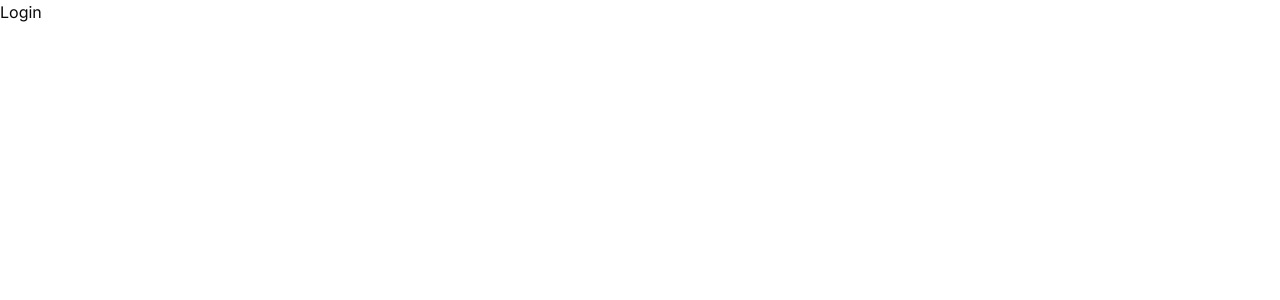
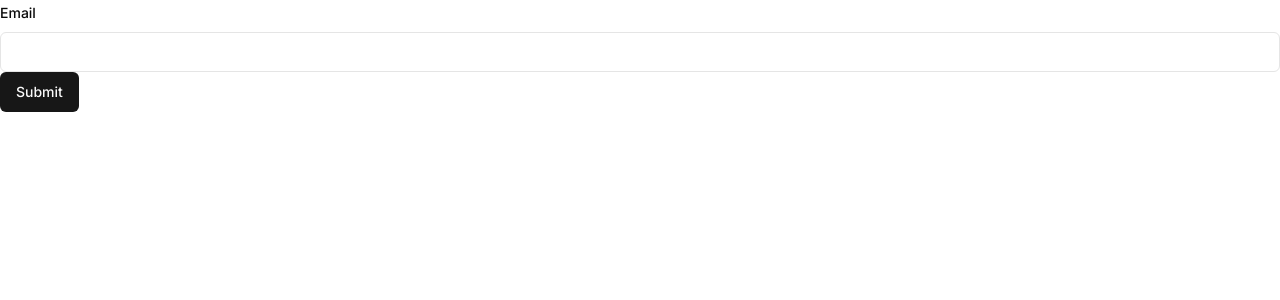
Before and after one commit to FrediLehmann/tippspiel, a Next.js app: page /en/login in a window 1280 px wide. Shown: the top 300 px of the page. Built offline with nearby package versions, Linux system fonts and the light colour scheme.

Commit message:
create signin form

```diff
--- a/messages/de.json
+++ b/messages/de.json
@@ -1,8 +1,34 @@
 {
   "Home": {
     "metadata": {
-      "title": "Home",
-      "description": "Home page"
+      "description": "Home page",
+      "title": "Home"
     }
+  },
+  "Login": {
+    "metadata": {
+      "description": "Loginseite",
+      "title": "Login"
+    }
+  },
+  "common": {
+    "signInForm": {
+      "email": {
+        "label": "Email"
+      },
+      "formSchemaMessages": {
+        "email": {
+          "required": "E-Mailadresse wird benötigt.",
+          "validated": "Ungültige E-Mail-Adresse."
+        },
+        "password": {
+          "maxLength": "Passwort wird benötigt",
+          "minLength": "Das Passwort muss mindestens 8 Zeichen lang sein",
+          "pattern": "Das Passwort muss mindestens eine Zahl, einen Großbuchstaben, einen Kleinbuchstaben und ein Sonderzeichen enthalten",
+          "required": "Das Passwort kann bis zu 100 Zeichen lang sein"
+        }
+      }
+    },
+    "submit": "Speichern"
   }
 }
--- a/messages/en.json
+++ b/messages/en.json
@@ -1,8 +1,34 @@
 {
   "Home": {
     "metadata": {
-      "title": "Home",
-      "description": "Home page"
+      "description": "Home page",
+      "title": "Home"
+    }
+  },
+  "common": {
+    "signInForm": {
+      "email": {
+        "label": "Email"
+      },
+      "formSchemaMessages": {
+        "email": {
+          "required": "Email address is required.",
+          "validated": "Invalid email address."
+        },
+        "password": {
+          "maxLength": "Password is required",
+          "minLength": "The password must be at least 8 characters long",
+          "pattern": "The password must contain at least one number, one uppercase letter, one lowercase letter, and one special character",
+          "required": "The password can be up to 100 characters long"
+        }
+      }
+    },
+    "submit": "Submit"
+  },
+  "Login": {
+    "metadata": {
+      "description": "Login page",
+      "title": "Login"
     }
   }
 }
--- a/messages/fr.json
+++ b/messages/fr.json
@@ -1,8 +1,34 @@
 {
   "Home": {
     "metadata": {
-      "title": "Home",
-      "description": "Home page"
+      "description": "Home page",
+      "title": "Home"
     }
+  },
+  "Login": {
+    "metadata": {
+      "description": "Page de connexion",
+      "title": "Login"
+    }
+  },
+  "common": {
+    "signInForm": {
+      "email": {
+        "label": "E-mail"
+      },
+      "formSchemaMessages": {
+        "email": {
+          "required": "Adresse e-mail est nécessaire.",
+          "validated": "Adresse e-mail invalide."
+        },
+        "password": {
+          "maxLength": "Mot de passe requis",
+          "minLength": "Le mot de passe doit comporter au moins 8 caractères",
+          "pattern": "Le mot de passe doit contenir au moins un chiffre, une lettre majuscule, une lettre minuscule et un caractère spécial",
+          "required": "Le mot de passe peut contenir jusqu'à 100 caractères"
+        }
+      }
+    },
+    "submit": "Soumettre"
   }
 }
--- a/messages/it.json
+++ b/messages/it.json
@@ -1,8 +1,34 @@
 {
   "Home": {
     "metadata": {
-      "title": "Home",
-      "description": "Home page"
+      "description": "Home page",
+      "title": "Home"
     }
+  },
+  "Login": {
+    "metadata": {
+      "description": "Pagina di login",
+      "title": "Login"
+    }
+  },
+  "common": {
+    "signInForm": {
+      "email": {
+        "label": "E-mail"
+      },
+      "formSchemaMessages": {
+        "email": {
+          "required": "L'indirizzo e-mail è obbligatorio.",
+          "validated": "Indirizzo email non valido."
+        },
+        "password": {
+          "maxLength": "E 'richiesta la password",
+          "minLength": "La password deve essere lunga almeno 8 caratteri",
+          "pattern": "La password deve contenere almeno un numero, una lettera maiuscola, una lettera minuscola e un carattere speciale",
+          "required": "La password può contenere fino a 100 caratteri"
+        }
+      }
+    },
+    "submit": "Invia"
   }
 }
--- /dev/null
+++ b/src/app/[locale]/login/layout.tsx
@@ -0,0 +1,13 @@
+import { ProvideMessages } from "@/components";
+
+export default async function LoginLayout({
+  children,
+}: {
+  children: React.ReactNode;
+}) {
+  return (
+    <ProvideMessages namespaces={["common", "Login"]}>
+      {children}
+    </ProvideMessages>
+  );
+}
--- a/src/app/[locale]/login/page.tsx
+++ b/src/app/[locale]/login/page.tsx
@@ -1,3 +1,20 @@
+import { getTranslations } from "next-intl/server";
+
+import { SignInForm } from "@/components";
+
+export async function generateMetadata({
+  params: { locale },
+}: {
+  params: { locale: string };
+}) {
+  const t = await getTranslations({ locale, namespace: "Login.metadata" });
+
+  return {
+    title: t("title"),
+    description: t("description"),
+  };
+}
+
 export default function Login({
   searchParams,
 }: {
@@ -6,5 +23,9 @@ export default function Login({
   // use redirectUrl to redirect user back to the page they were on before logging in
   const redirectUrl = searchParams?.redirect;
 
-  return <main>Login</main>;
+  return (
+    <main>
+      <SignInForm />
+    </main>
+  );
 }
--- a/src/components/SignInForm/SignInForm.tsx
+++ b/src/components/SignInForm/SignInForm.tsx
@@ -1,3 +1,55 @@
+"use client";
+
+import { z } from "zod";
+import { useForm } from "react-hook-form";
+import { zodResolver } from "@hookform/resolvers/zod";
+import { useTranslations } from "next-intl";
+
+import {
+  Button,
+  Form,
+  FormControl,
+  FormField,
+  FormItem,
+  FormLabel,
+  FormMessage,
+  Input,
+} from "@/components/ui";
+
+import { getFormSchema } from "./getFormSchema";
+
 export default function SignInForm() {
-  return <></>;
+  const t = useTranslations();
+
+  const formSchema = getFormSchema(t);
+  type FormSchema = z.infer<typeof formSchema>;
+  const form = useForm<FormSchema>({
+    resolver: zodResolver(formSchema),
+    defaultValues: {},
+  });
+
+  function onSubmit(values: FormSchema) {
+    console.log(values);
+  }
+
+  return (
+    <Form {...form}>
+      <form onSubmit={form.handleSubmit(onSubmit)}>
+        <FormField
+          control={form.control}
+          name="email"
+          render={({ field }) => (
+            <FormItem>
+              <FormLabel>{t("common.signInForm.email.label")}</FormLabel>
+              <FormControl>
+                <Input {...field} />
+              </FormControl>
+              <FormMessage />
+            </FormItem>
+          )}
+        />
+        <Button type="submit">{t("common.submit")}</Button>
+      </form>
+    </Form>
+  );
 }
--- /dev/null
+++ b/src/components/SignInForm/getFormSchema.ts
@@ -0,0 +1,32 @@
+import * as z from "zod";
+
+import { passwordRegex } from "@/lib/helpers/string";
+
+export function getFormSchema(t: (key: string) => string) {
+  return z
+    .object({
+      email: z
+        .string()
+        .min(1, {
+          message: t("common.signInForm.formSchemaMessages.email.required"),
+        })
+        .email({
+          message: t("common.signInForm.formSchemaMessages.email.validated"),
+        }),
+      password: z
+        .string()
+        .min(1, {
+          message: t("common.signInForm.formSchemaMessages.password.required"),
+        })
+        .min(8, {
+          message: t("common.signInForm.formSchemaMessages.password.minLength"),
+        })
+        .max(100, {
+          message: t("common.signInForm.formSchemaMessages.password.maxLength"),
+        })
+        .regex(passwordRegex, {
+          message: t("common.signInForm.formSchemaMessages.password.pattern"),
+        }),
+    })
+    .required();
+}
--- a/src/components/ui/index.ts
+++ b/src/components/ui/index.ts
@@ -9,4 +9,5 @@ export {
   FormMessage,
   useFormField,
 } from "./form";
+export { Input } from "./input";
 export { Label } from "./label";
--- /dev/null
+++ b/src/components/ui/input.tsx
@@ -0,0 +1,25 @@
+import * as React from "react";
+
+import { cn } from "@/lib/utils";
+
+export interface InputProps
+  extends React.InputHTMLAttributes<HTMLInputElement> {}
+
+const Input = React.forwardRef<HTMLInputElement, InputProps>(
+  ({ className, type, ...props }, ref) => {
+    return (
+      <input
+        type={type}
+        className={cn(
+          "flex h-10 w-full rounded-md border border-input bg-background px-3 py-2 text-sm ring-offset-background file:border-0 file:bg-transparent file:text-sm file:font-medium placeholder:text-muted-foreground focus-visible:outline-none focus-visible:ring-2 focus-visible:ring-ring focus-visible:ring-offset-2 disabled:cursor-not-allowed disabled:opacity-50",
+          className,
+        )}
+        ref={ref}
+        {...props}
+      />
+    );
+  },
+);
+Input.displayName = "Input";
+
+export { Input };
--- /dev/null
+++ b/src/lib/helpers/string/index.ts
@@ -0,0 +1 @@
+export { default as passwordRegex } from "./passwordRegex";
--- /dev/null
+++ b/src/lib/helpers/string/passwordRegex.ts
@@ -0,0 +1,5 @@
+const passwordRegex = new RegExp(
+  "^(?=.*[a-z])(?=.*[A-Z])(?=.*[0-9])(?=.*[!@#$%^&*])",
+);
+
+export default passwordRegex;
```
